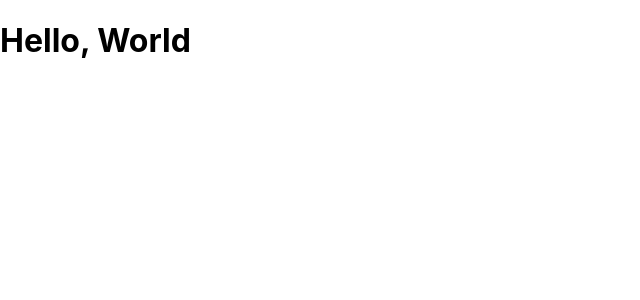
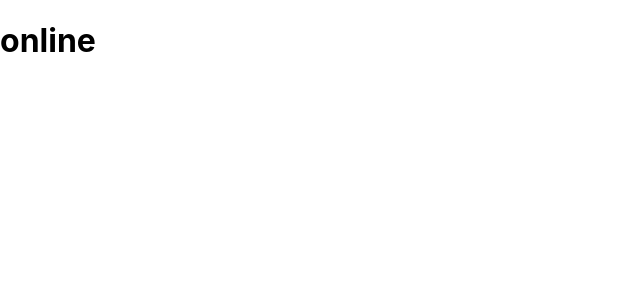
Before and after one commit to silveriron/useHooks, a React (Create React App) app: page / in a window 1280 px wide. Shown: the top 300 px of the page, without its empty margins (0-640 px from the left). Built offline with nearby package versions, Linux system fonts and the light colour scheme.

Commit message:
add useNetwork

```diff
--- a/src/App.tsx
+++ b/src/App.tsx
@@ -1,11 +1,16 @@
-import useFadeIn from "./hooks/useFadeIn"
+import useNetwork from "./hooks/useNetwork"
 
 const App = () => {
-  const fade = useFadeIn<HTMLHeadingElement>(3)
+
+  const checkNetwork = (status:boolean) => {
+    console.log(status ? 'online' : 'offline')
+  }
+
+  const status = useNetwork(checkNetwork)
 
   return (
     <div>
-      <h1 {...fade} >Hello, World</h1>
+      <h1>{status? "online" : "offline"}</h1>
     </div>
   )
 }
--- /dev/null
+++ b/src/hooks/useNetwork.tsx
@@ -0,0 +1,24 @@
+import { useEffect, useState } from "react";
+
+const useNetwork = (cb: (status: boolean) => void) => {
+    const [status, setStatus] = useState(navigator.onLine)
+
+    const handler = () => {
+        setStatus(navigator.onLine)
+        cb(navigator.onLine)
+    }
+
+    useEffect(()=> {
+        window.addEventListener('online', handler)
+        window.addEventListener('offline', handler)
+
+        return () => {
+            window.removeEventListener('online', handler)
+            window.removeEventListener('offline', handler)
+        }
+    }, [])
+
+    return status
+};
+
+export default useNetwork;
```
